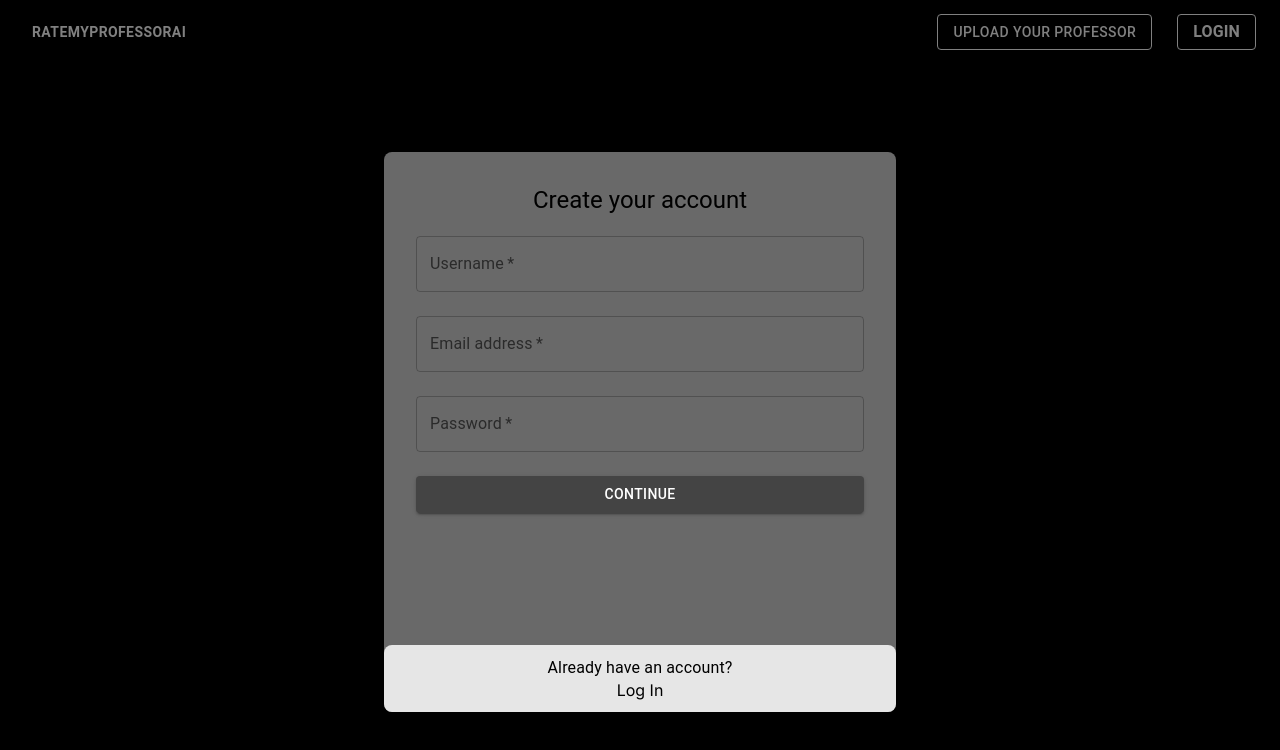
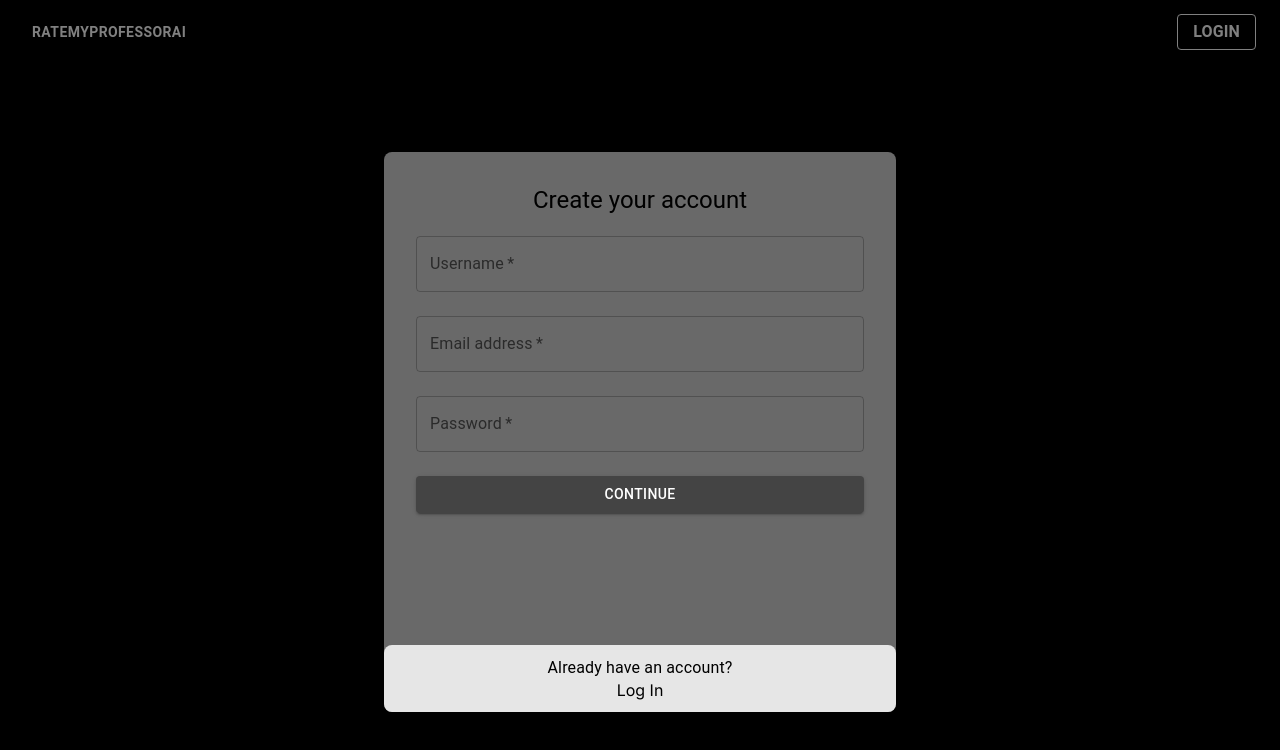
Before and after one commit to NabilHasan09/ai-rate-my-professor, a Next.js app: page /signup in a window 1280 px wide. Shown: the top 750 px of the page. Built offline with nearby package versions, Linux system fonts and the light colour scheme; no server answers.

Commit message:
Add font family

```diff
--- a/app/components/HeaderLoggedOut.js
+++ b/app/components/HeaderLoggedOut.js
@@ -9,9 +9,6 @@ export default function HeaderLoggedOut() {
                 </Button>
 
                 <Box sx={{ marginLeft: "auto" }}>
-                    <Button variant="outlined" component={Link} href="/upload-professor" sx={{ color: "gray", borderColor: "gray", marginRight: "25px", transition: "transform 0.2s ease-in-out" ,"&:hover": { borderColor: "gray", transform: "scale(1.2)" } }} >
-                        Upload Your Professor
-                    </Button>
                     <Button variant="outlined" sx={{ color: "gray", borderColor: "gray", transition: "transform 0.2s ease-in-out" ,"&:hover": { borderColor: "gray", transform: "scale(1.2)" } }} >
                         <Typography color="gray" fontWeight="bolder">
                             <Link href='/login' color='gray' underline='none'>Login</Link>
```
